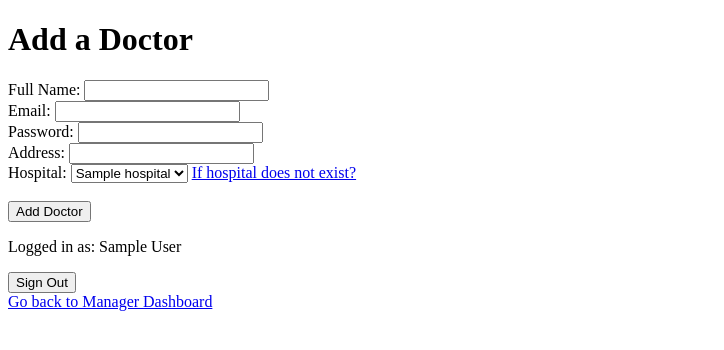
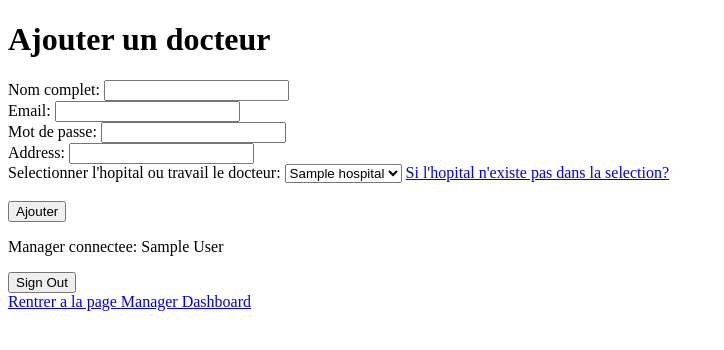
Before and after one commit to dbib/arseneproject, a Django app: template covidapp/templates/covidapp/add_doctor.html in a window 1280 px wide. Shown: the top 350 px of the page, without its empty margins (0-724 px from the left). Run offline with Django 4.2, Linux system fonts and the light colour scheme; the template is opened without the code that fills it: values that come from a table or form of the project are taken from there, others are empty; tables that the repository leaves empty hold one stand-in row (values such as "Sample post").

Commit message:
update templates

```diff
--- a/covidapp/templates/covidapp/add_doctor.html
+++ b/covidapp/templates/covidapp/add_doctor.html
@@ -5,12 +5,12 @@
     <meta charset="UTF-8">
     <meta http-equiv="X-UA-Compatible" content="IE=edge">
     <meta name="viewport" content="width=device-width, initial-scale=1.0">
-    <title>Add Doctor</title>
+    <title>Ajouter un docteur</title>
 </head>
 <body>
-    <h1>Add a Doctor</h1>
+    <h1>Ajouter un docteur</h1>
 
-    <!-- Display success message if it exists -->
+    <!-- Affiche la notifcation si elle existe -->
     {% if messages %}
         <ul class="messages">
             {% for message in messages %}
@@ -22,41 +22,41 @@
     <!-- Doctor form -->
     <form method="post" action="{% url 'add_doctor' %}">
         {% csrf_token %}
-        <label for="full_name">Full Name:</label>
+        <label for="full_name">Nom complet:</label>
         <input type="text" name="full_name" required>
         <br>
         <label for="email">Email:</label>
         <input type="email" name="email" required>
         <br>
-        <label for="password">Password:</label>
+        <label for="password">Mot de passe:</label>
         <input type="password" name="password" required>
         <br>
         <label for="address">Address:</label>
         <input type="text" name="address" required>
         <br>
-        <!-- The creator field is automatically populated with the manager's information -->
+        <!-- Le createur du compte parmi les manageurs est automatique ajouter -->
         <input type="hidden" name="creator" value="{{ manager.id }}">
-        <label for="hospital">Hospital:</label>
+        <label for="hospital">Selectionner l'hopital ou travail le docteur:</label>
         <select name="hospital" required>
             {% for hospital in hospitals %}
                 <option value="{{ hospital.id }}">{{ hospital.name }}</option>
             {% endfor %}
         </select>
-        <!-- Link to add hospital page -->
-        <a href="{% url 'add_hospital' %}">If hospital does not exist?</a>
+        <!-- Lien vers la page ajouter un hopital -->
+        <a href="{% url 'add_hospital' %}">Si l'hopital n'existe pas dans la selection?</a>
         <br>
         <br>
-        <input type="submit" value="Add Doctor">
+        <input type="submit" value="Ajouter">
     </form>
 
     <!-- Manager information -->
-    <p>Logged in as: {{ manager.first_name }} {{ manager.last_name }}</p>
+    <p> Manager connectee: {{ manager.first_name }} {{ manager.last_name }}</p>
     <form method="post" action="{% url 'manager_dashboard' manager_id=manager.id %}">
         {% csrf_token %}
         <input type="submit" name="signout" value="Sign Out">
     </form>
 
-    <!-- Link to go back to the manager_dashboard page -->
-    <a href="{% url 'manager_dashboard' manager_id=manager.id %}">Go back to Manager Dashboard</a>
+    <!-- Lien vers la page manager_dashboard -->
+    <a href="{% url 'manager_dashboard' manager_id=manager.id %}">Rentrer a la page Manager Dashboard</a>
 </body>
 </html>
--- a/covidapp/templates/covidapp/login.html
+++ b/covidapp/templates/covidapp/login.html
@@ -6,7 +6,7 @@
     <label for="pseudo">Pseudo:</label>
     <input type="text" name="pseudo" required>
     <br>
-    <label for="password">Password:</label>
+    <label for="password">Mot de passe:</label>
     <input type="password" name="password" required>
     <br>
     <input type="submit" value="Login">
```
Also changed, not shown: covidapp/templates/covidapp/add_hospital.html (+10 -10 lines), covidapp/templates/covidapp/manager_dashboard.html (+5 -6 lines).
